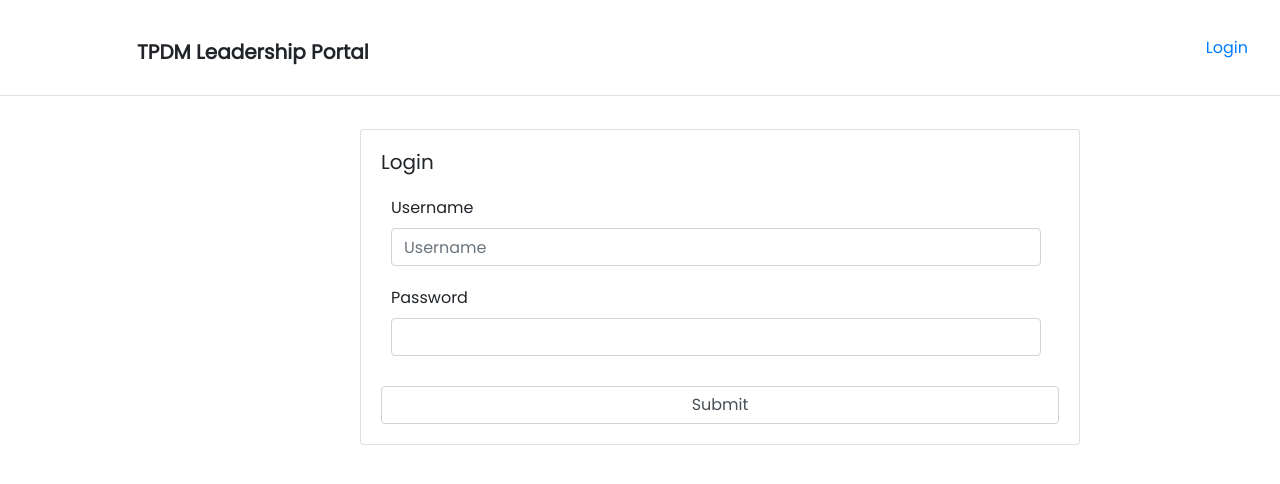
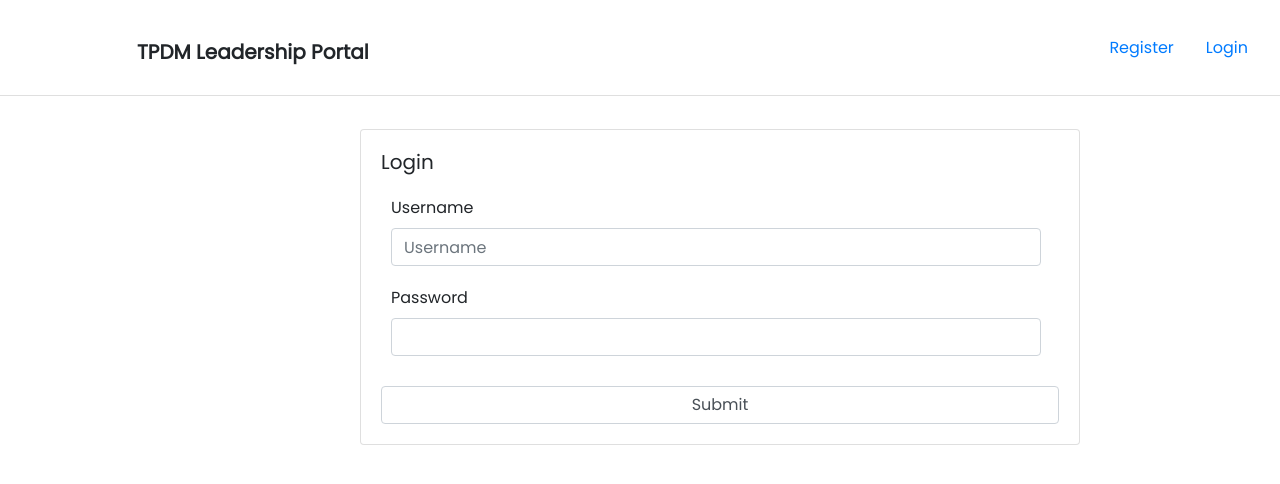
Before and after one commit to Ed-Fi-Exchange-OSS/Leadership-Profile, a React (Create React App) app in the folder src/Web/: page /account/login in a window 1280 px wide. Shown: the top 484 px of the page. Built offline with nearby package versions, Linux system fonts and the light colour scheme.

Commit message:
register on nav

```diff
--- a/src/Web/src/components/Navigation.js
+++ b/src/Web/src/components/Navigation.js
@@ -67,6 +67,9 @@ const Navigation = (props) => {
             :
             <Nav className="ml-auto">
               <NavItem>
+                <NavLink href="/account/register/">Register</NavLink>
+              </NavItem>
+              <NavItem>
                 <NavLink href="/account/login/">Login</NavLink>
               </NavItem>
             </Nav>}
```
